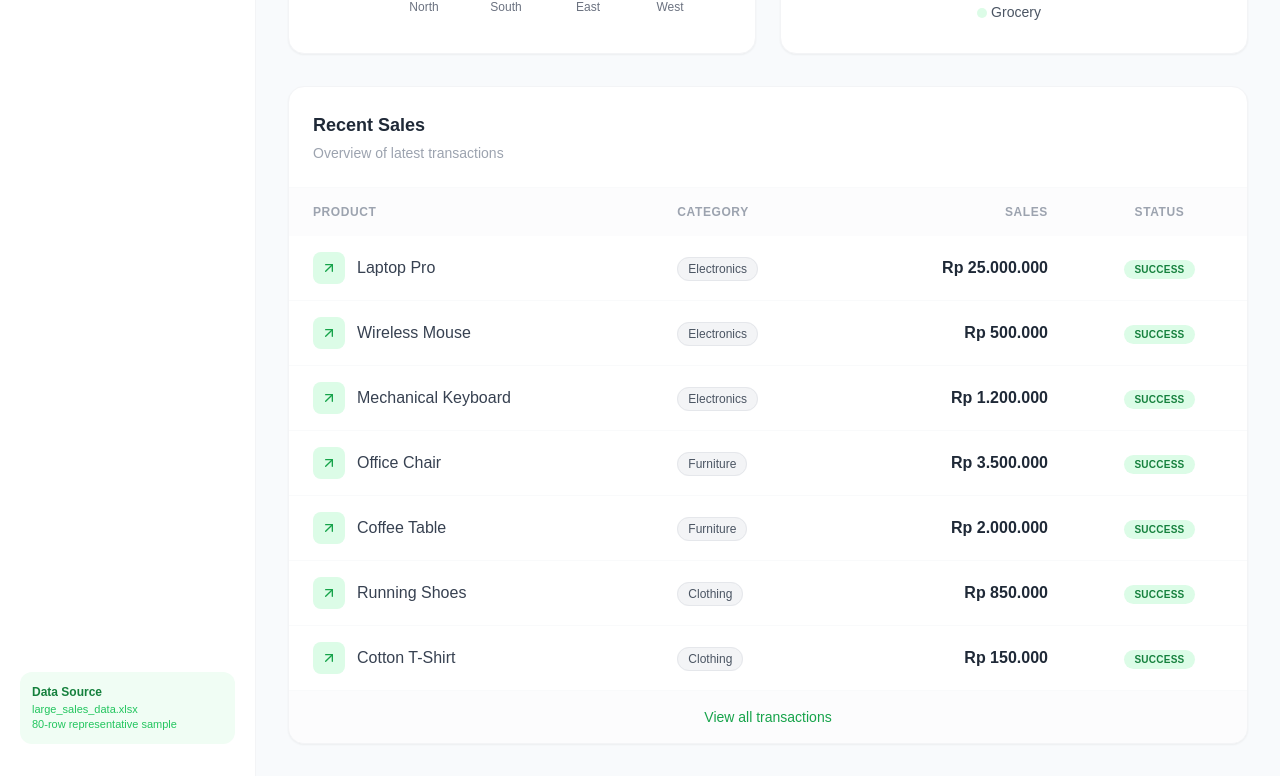
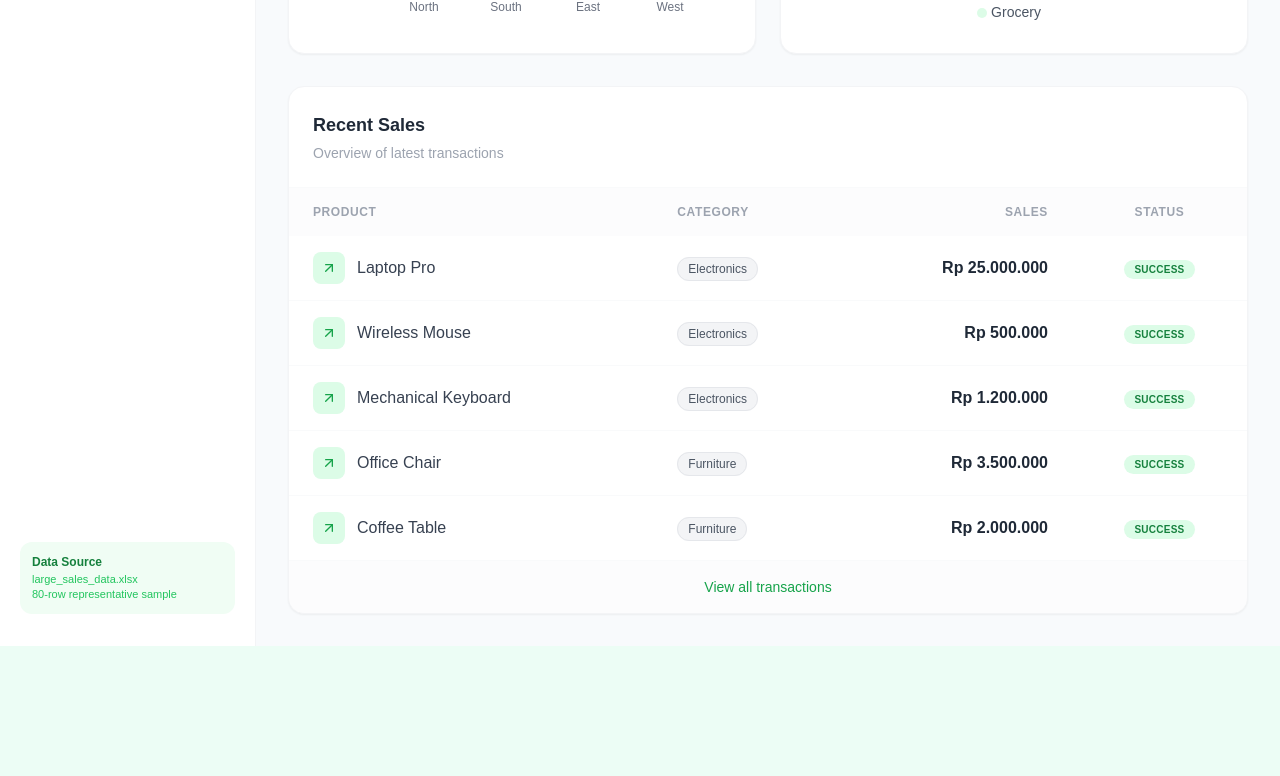
Before and after one commit to Dafnee24/FinalProjectDavis, a React (Vite) app: page / in a window 1280 px wide. Shown: the part 1029-1805 px from the top of the page. After the commit the page ends 1675 px from the top, so only its background shows below. Built offline with nearby package versions, Linux system fonts and the light colour scheme.

Commit message:
fix tombol view all transaction

```diff
--- a/src/components/DataTable.jsx
+++ b/src/components/DataTable.jsx
@@ -1,7 +1,12 @@
+import { useState } from "react";
 import { tableData } from "../data/chartData";
-import { MoreHorizontal, ArrowUpRight } from "lucide-react";
+import { ArrowUpRight } from "lucide-react";
 
 export default function DataTable() {
+  const [showAll, setShowAll] = useState(false);
+
+  const displayedData = showAll ? tableData : tableData.slice(0, 5);
+
   return (
     <div className="bg-white rounded-2xl shadow-sm border border-gray-100 overflow-hidden">
       <div className="p-6 border-b border-gray-50 flex justify-between items-center">
@@ -23,7 +28,7 @@ export default function DataTable() {
           </thead>
 
           <tbody className="divide-y divide-gray-50">
-            {tableData.map((item) => (
+            {displayedData.map((item) => (
               <tr key={item.id} className="group hover:bg-green-50/30 transition-colors cursor-pointer">
                 <td className="px-6 py-4 whitespace-nowrap">
                   <div className="flex items-center gap-3">
@@ -55,8 +60,11 @@ export default function DataTable() {
       </div>
 
       <div className="p-4 bg-gray-50/50 border-t border-gray-50 flex justify-center">
-        <button className="text-sm font-medium text-green-600 hover:text-green-700 transition-colors">
-          View all transactions
+        <button
+          onClick={() => setShowAll(!showAll)}
+          className="text-sm font-medium text-green-600 hover:text-green-700 transition-colors"
+        >
+          {showAll ? "View less" : "View all transactions"}
         </button>
       </div>
     </div>
--- a/src/data/chartData.js
+++ b/src/data/chartData.js
@@ -6,4 +6,9 @@ export const tableData = [
   { id: 5, product: "Coffee Table", category: "Furniture", sales: 2000000 },
   { id: 6, product: "Running Shoes", category: "Clothing", sales: 850000 },
   { id: 7, product: "Cotton T-Shirt", category: "Clothing", sales: 150000 },
+  { id: 8, product: "Smart Watch", category: "Electronics", sales: 2500000 },
+  { id: 9, product: "Bookshelf", category: "Furniture", sales: 1200000 },
+  { id: 10, product: "Yoga Mat", category: "Fitness", sales: 450000 },
+  { id: 11, product: "Bluetooth Speaker", category: "Electronics", sales: 800000 },
+  { id: 12, product: "Desk Lamp", category: "Furniture", sales: 300000 },
 ];
```
